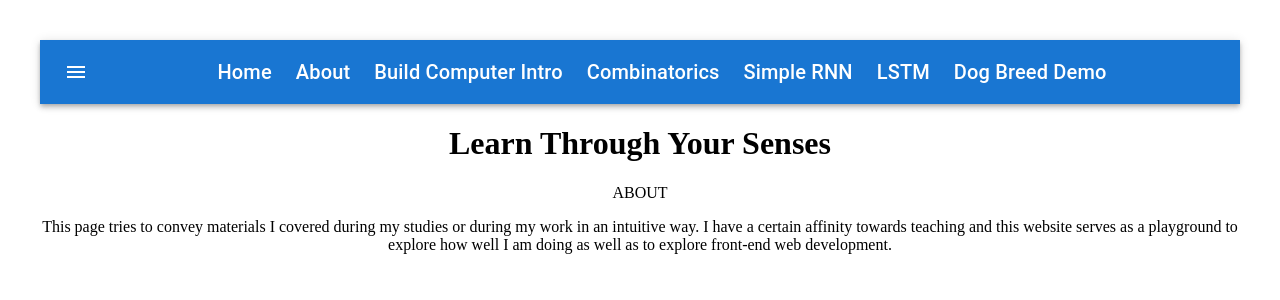
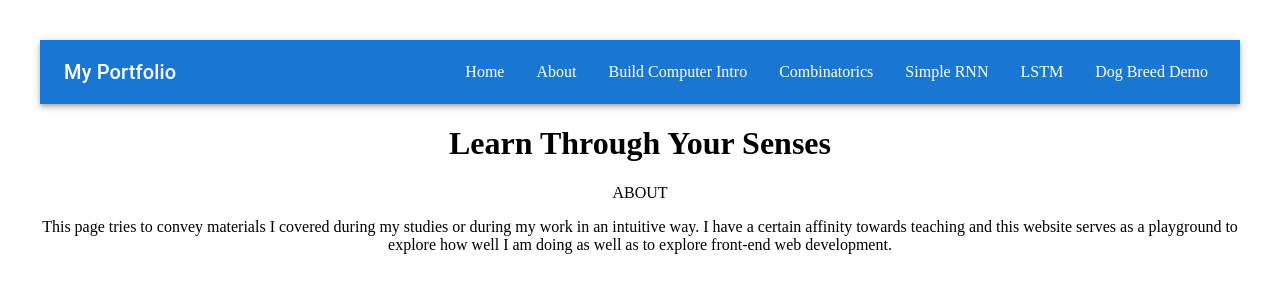
Before and after one commit to gro1m/learn_through_your_senses, a React (Vite) app: page / in a window 1280 px wide. Shown: the top 300 px of the page. Built offline with nearby package versions, Linux system fonts and the light colour scheme; the HTML template or start-up script is replaced by a standard one; what better-react-mathjax would draw is missing.

Commit message:
Make navbar render more nicely on mobile devices.

```diff
--- a/src/components/Navbar.tsx
+++ b/src/components/Navbar.tsx
@@ -1,3 +1,4 @@
+import { useState } from "react";
 import { Link } from "react-router-dom";
 import AppBar from "@mui/material/AppBar";
 import Box from "@mui/material/Box";
@@ -5,6 +6,10 @@ import Toolbar from "@mui/material/Toolbar";
 import Typography from "@mui/material/Typography";
 import IconButton from "@mui/material/IconButton";
 import MenuIcon from "@mui/icons-material/Menu";
+import Drawer from "@mui/material/Drawer";
+import List from "@mui/material/List";
+import ListItem from "@mui/material/ListItem";
+import ListItemText from "@mui/material/ListItemText";
 
 import {
   HOME_PATH,
@@ -16,7 +21,6 @@ import {
   DOGBREEDDEMO_PATH,
 } from "../AppRoutes";
 
-const Navbar = (): JSX.Element => {
 const links = [
   { path: HOME_PATH, label: "Home" },
   { path: ABOUTME_PATH, label: "About" },
@@ -27,26 +31,63 @@ const Navbar = (): JSX.Element => {
   { path: DOGBREEDDEMO_PATH, label: "Dog Breed Demo" },
 ];
 
+const Navbar = (): JSX.Element => {
+  const [drawerOpen, setDrawerOpen] = useState(false);
+
   return (
     <Box sx={{ flexGrow: 1 }}>
       <AppBar position="static">
-        <Toolbar>
+        <Toolbar sx={{ display: "flex", justifyContent: "space-between" }}>
+          {/* Logo / Brand */}
+          <Typography variant="h6" component="div">
+            My Portfolio
+          </Typography>
+
+          {/* Desktop Links */}
+          <Box sx={{ display: { xs: "none", sm: "flex" }, gap: 2 }}>
+            {links.map((link) => (
+              <Link
+                key={link.path}
+                to={link.path}
+                className="link"
+                style={{ color: "inherit", textDecoration: "none" }}
+              >
+                {link.label}
+              </Link>
+            ))}
+          </Box>
+
+          {/* Mobile Hamburger */}
           <IconButton
             size="large"
-            edge="start"
+            edge="end"
             color="inherit"
             aria-label="menu"
-            sx={{ mr: 2 }}
+            sx={{ display: { xs: "flex", sm: "none" } }}
+            onClick={() => setDrawerOpen(true)}
           >
             <MenuIcon />
           </IconButton>
-          <Typography variant="h6" component="div" sx={{ flexGrow: 1 }}>
+
+          <Drawer
+            anchor="right"
+            open={drawerOpen}
+            onClose={() => setDrawerOpen(false)}
+          >
+            <List sx={{ width: 250 }}>
               {links.map((link) => (
-              <Link key={link.path} to={link.path} className="link" style={{ marginRight: "1rem", color: "inherit", textDecoration: "none" }}>
-                {link.label}
-              </Link>
+                <ListItem
+                  button
+                  component={Link}
+                  to={link.path}
+                  key={link.path}
+                  onClick={() => setDrawerOpen(false)}
+                >
+                  <ListItemText primary={link.label} />
+                </ListItem>
               ))}
-          </Typography>
+            </List>
+          </Drawer>
         </Toolbar>
       </AppBar>
     </Box>
```
Also changed, not shown: public/css/DogBreedDemo.css (+22 -25 lines). Lines whose indentation alone changed are shown as unchanged.
